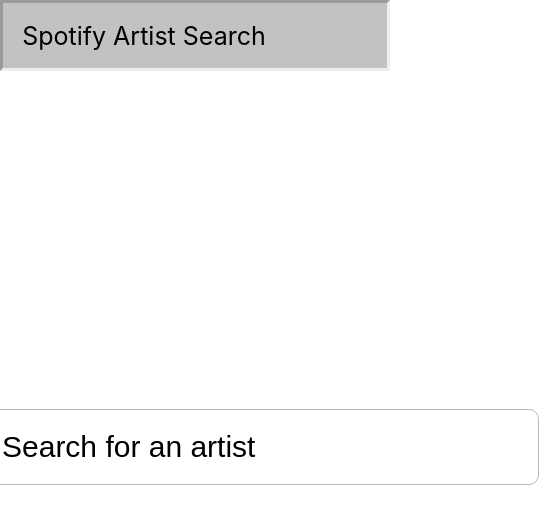
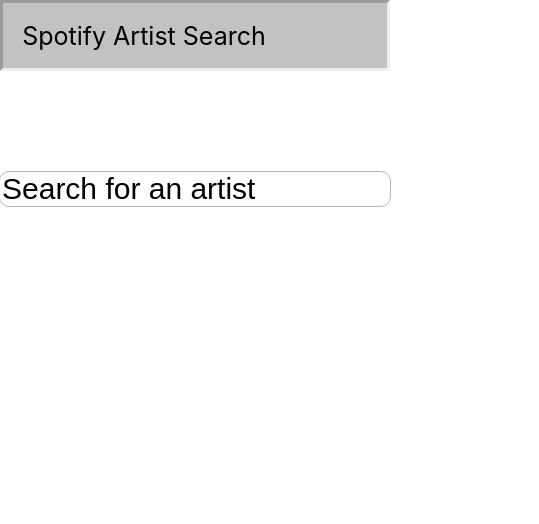
Before and after one commit to Nadim-Nahle/spotify-react, a React (Create React App) app in the folder frontend-react/: page /search in a window 390 px wide. Shown: the top 524 px of the page, 539 px wide, since content can reach past the window. Built offline with nearby package versions, Linux system fonts and the light colour scheme.

Commit message:
Update Styling

```diff
--- a/frontend-react/src/components/card/Card.css
+++ b/frontend-react/src/components/card/Card.css
@@ -1,10 +1,11 @@
 .artist {
-  width: 250px;
+  width: 38vh;
   margin: 1rem;
   border: 1px solid;
 }
 .artist img {
-  max-width: 100%;
+  width: 38vh;
+  height: 35vh;
 }
 
 .artist-info {
@@ -17,3 +18,13 @@
 .rating-container {
   padding-top: 1%;
 }
+.movie-placeholder {
+  width: 38vh;
+  height: 35vh;
+  background-color: white;
+  display: flex;
+  justify-content: center;
+  align-items: center;
+  color: black;
+  border-bottom: 1px solid black;
+}
--- a/frontend-react/src/components/card/Card.jsx
+++ b/frontend-react/src/components/card/Card.jsx
@@ -5,7 +5,11 @@
   return (
     <>
       <div className="artist">
-        <img src={artist?.images[0]?.url} alt="" />
+        {artist?.images[0]?.url ? (
+          <img src={artist?.images[0]?.url} alt="" />
+        ) : (
+          <div className="movie-placeholder"> Image Not Found</div>
+        )}
         <div className="artist-info">
           <div className="title-container">
             <h3>{artist.name}</h3>
--- a/frontend-react/src/pages/search/Search.css
+++ b/frontend-react/src/pages/search/Search.css
@@ -1,19 +1,16 @@
-.search {
-  min-height: 100vh;
-}
-
 .search-center {
   display: flex;
   justify-content: center;
-  padding-top: 40vh;
 }
 
-.search-input {
+input {
   background-color: white;
   border: 1px solid rgb(185, 182, 182);
   border-radius: 10px;
   padding: 20px 150px 20px 150px;
   font-size: 30px;
+  position: relative;
+  top: 100px;
 }
 ::placeholder {
   color: black;
@@ -24,3 +21,13 @@
   justify-content: center;
   flex-wrap: wrap;
 }
+@media screen and (max-width: 768px) {
+  input {
+    padding: 15px 50px 15px 50px;
+  }
+}
+@media screen and (max-width: 500px) {
+  input {
+    padding: 0px 2px 0px 2px;
+  }
+}
--- a/frontend-react/src/pages/search/Search.jsx
+++ b/frontend-react/src/pages/search/Search.jsx
@@ -50,6 +50,10 @@
       console.log(err);
     }
   }
+
+  const changeStyle = (e) => {
+    e.currentTarget.style.top = "10px";
+  };
   return (
     <>
       <div className="search">
@@ -68,6 +72,7 @@
                 setSearchInput(e.currentTarget.value);
                 handleSearch();
               }}
+              onFocus={changeStyle}
             />
           </form>
         </div>
```
